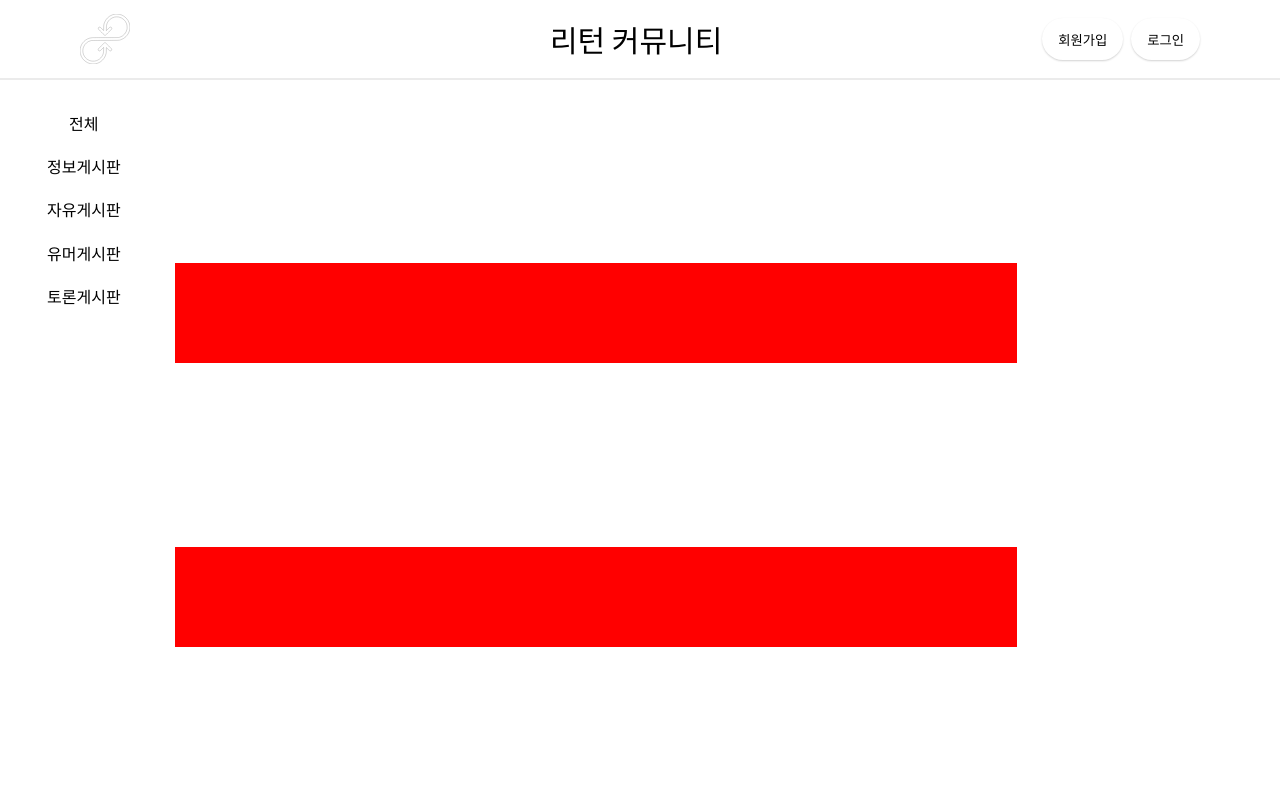
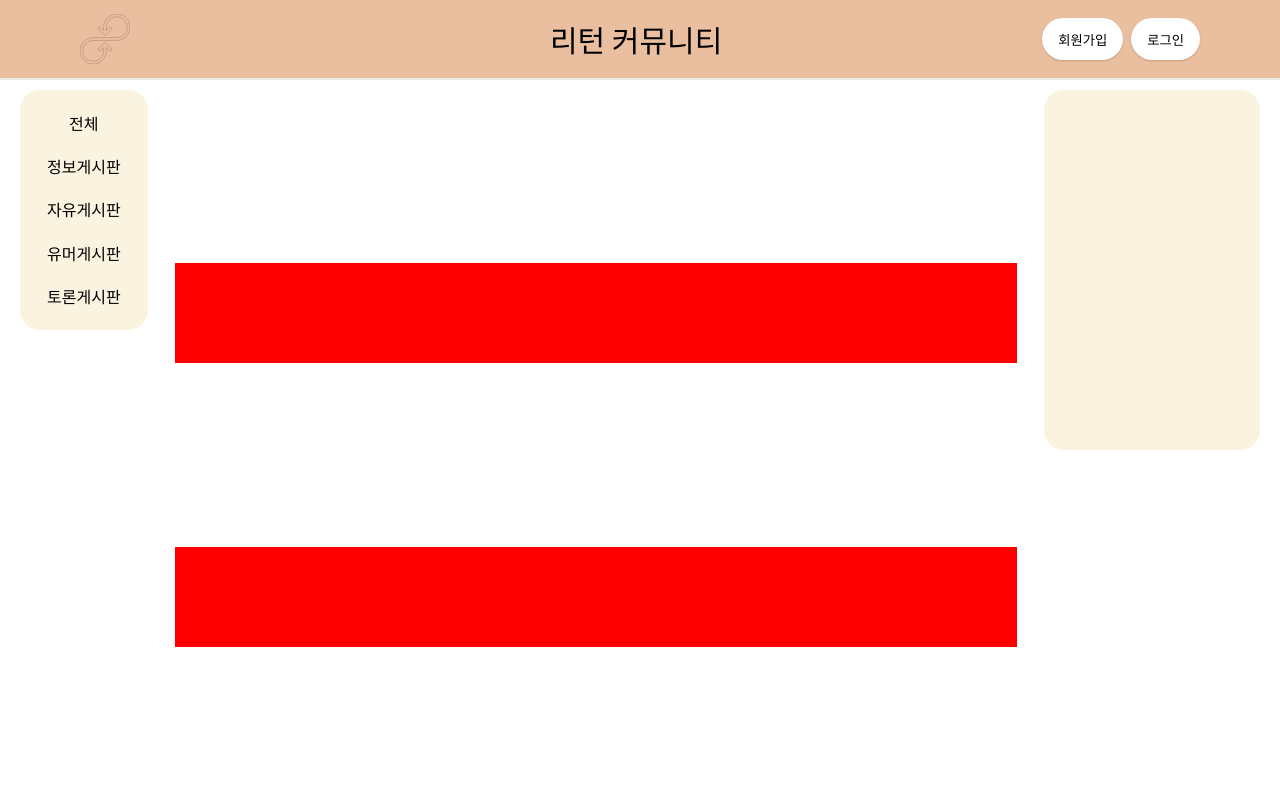
Before and after one commit to taemin4u/Community_NextJS, a Next.js app: page /1 in a window 1280 px wide. Shown: the top 800 px of the page. Built offline with nearby package versions, Linux system fonts and the light colour scheme.

Commit message:
Palette 색상 추가

```diff
--- a/styles/global-style.ts
+++ b/styles/global-style.ts
@@ -1,6 +1,6 @@
 import { createGlobalStyle } from 'styled-components';
 import { theme } from './theme';
-
+import palette from './palette';
 export const GlobalStyle = createGlobalStyle`
 @import url('https://fonts.googleapis.com/css2?family=Source+Sans+Pro:wght@300;400&display=swap');
 html, body, div, span, applet, object, iframe,
@@ -57,7 +57,7 @@ body {
   font-weight: 300;
   font-family: 'Noto Sans KR', 'Noto Sans', sans-serif;
   line-height: 1.2;
-  background-color: white;
+  background-color: '#F4F9F9';
 }
 a {
   text-decoration:none;
--- a/styles/palette.ts
+++ b/styles/palette.ts
@@ -6,7 +6,7 @@ const palette = {
   orange: '#fc642d',
   main_pink: '#FF385C',
   bittersweet: '#ff5a5f',
-  black: '#222222',
+  black: '#1E212D',
   charcoal: '#484848',
   snow: '#FFF8F6',
   gray_48: '#484848',
@@ -24,6 +24,9 @@ const palette = {
   gray_f7: '#f7f7f7',
   dark_cyan: '#008489',
   green: '#008A05',
+  beige_light: '#faf3e0',
+  beige_mid: '#eabf9f',
+  beige_dark: '#b68973',
 };
 
 export default palette;
```
